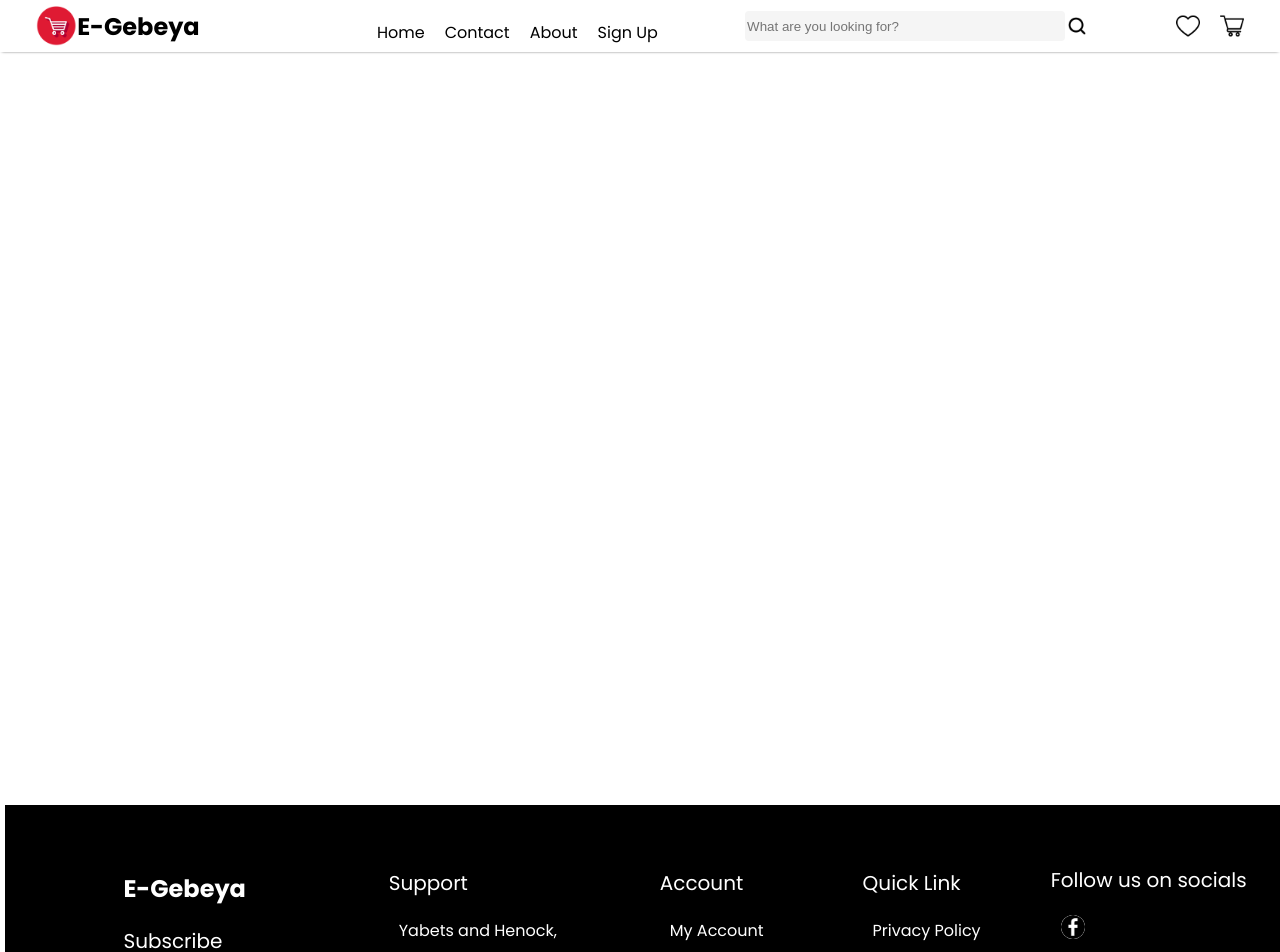
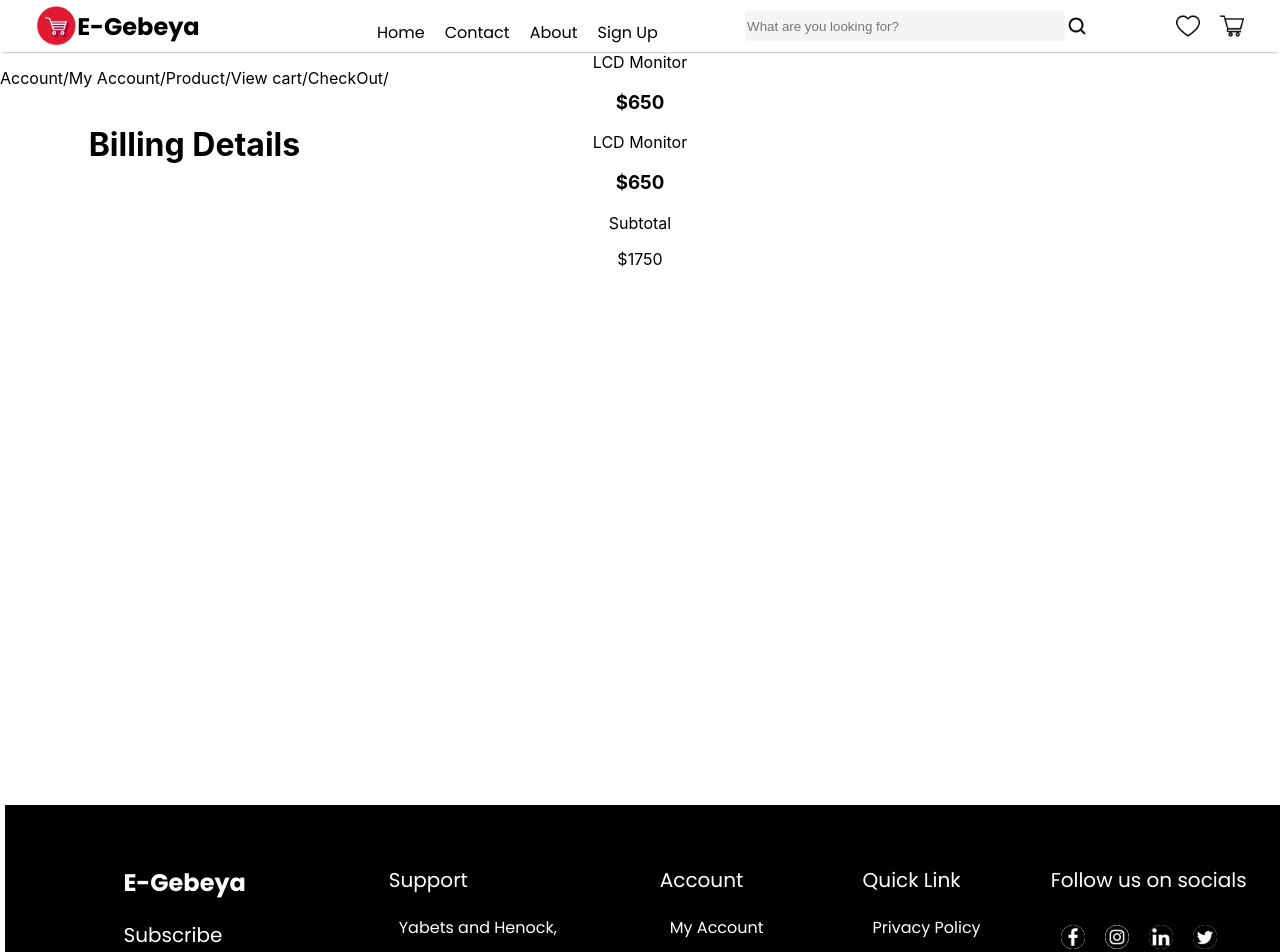
Before and after one commit to CybersoftInt/E-gebeya2, a React (Create React App) app: page / in a window 1280 px wide. Shown: the top 952 px of the page. Built offline with nearby package versions, Linux system fonts and the light colour scheme.

Commit message:
add socials icon on footer and edit billing component

```diff
--- a/src/App.js
+++ b/src/App.js
@@ -8,6 +8,7 @@ function App() {
   return (
     <div className="App">
       <Navbar />
+      <Billing/>
       <Footer />
     </div>
   );
--- a/src/Components/Billing/Billing.css
+++ b/src/Components/Billing/Billing.css
@@ -1 +1,7 @@
 .bill {}
+.bill_header{
+    display: flex;
+    flex-direction: column;
+    position: absolute;
+    left: 0;
+}
--- a/src/Components/Billing/Billing.jsx
+++ b/src/Components/Billing/Billing.jsx
@@ -2,7 +2,36 @@ import React from 'react'
 import "./Billing.css"
 function Billing() {
     return (
-        <div className='bill'>Billing</div>
+        <div className='bill'>
+            <div className="bill_header">
+            <p>
+                <a>Account/</a>
+                <a>My Account/</a>
+                <a>Product/</a>
+                <a>View cart/</a>
+                <a>CheckOut/</a>
+            </p>
+            <h1>Billing Details</h1>
+
+            </div >
+            <div className="bill_body">
+                <div className="bill_form">
+
+                </div>
+                <div className="bill_summary">
+                <div className="bill_items">
+                <img/><span>LCD Monitor</span>
+                <h3>$650</h3>
+                <img/><span>LCD Monitor</span>
+                <h3>$650</h3>
+                </div>
+                <p>Subtotal</p><span>$1750</span>
+
+                </div>
+
+            </div>
+
+        </div>
     )
 }
 
--- a/src/Components/Footer/Footer.css
+++ b/src/Components/Footer/Footer.css
@@ -39,6 +39,9 @@
     font-size: 20px;
 
 }
+.support, .socials{
+  height: 200px;
+}
 .support,
 .account,
 .quick_link,
@@ -79,3 +82,8 @@ flex-grow: 0;
     color: wheat;
     background-color: white;
 }
+.socials ul{
+  cursor: pointer;
+  display: flex;
+  flex-direction: row;
+}
--- a/src/Components/Footer/Footer.jsx
+++ b/src/Components/Footer/Footer.jsx
@@ -2,11 +2,14 @@ import React from "react";
 import "../Footer/Footer.css";
 import insta from '../Assets/instagram-logo.png'
 import fb from '../Assets/facebook-logo.png'
+import linked from '../Assets/linkedin-logo.png'
+import tweeter from '../Assets/twitter-logo.png'
+
 function Footer() {
   return (
     <div className="footer">
       <div className="footer_content">
-        <div className="subscribe">
+        <div className="support">
           <h2>E-Gebeya</h2>
           <h3>Subscribe</h3>
           <p>Get 10% off your first order</p>
@@ -44,9 +47,9 @@ function Footer() {
           <h3> Follow us on socials </h3>
           <ul>
             <li><img src={fb}></img></li>
-            <li>twr</li>
-            <li>in</li>
-            <li>li</li>
+            <li><img src={insta}></img></li>
+            <li><img src={linked}></img></li>
+            <li><img src={tweeter}></img></li>
           </ul>
         </div>
       </div>
--- a/src/Components/Wishlist Card/WishCard.jsx
+++ b/src/Components/Wishlist Card/WishCard.jsx
@@ -2,7 +2,9 @@ import React from 'react'
 
 function WishCard() {
   return (
-    <div>WishCard</div>
+    <div>
+
+    </div>
   )
 }
 
```
